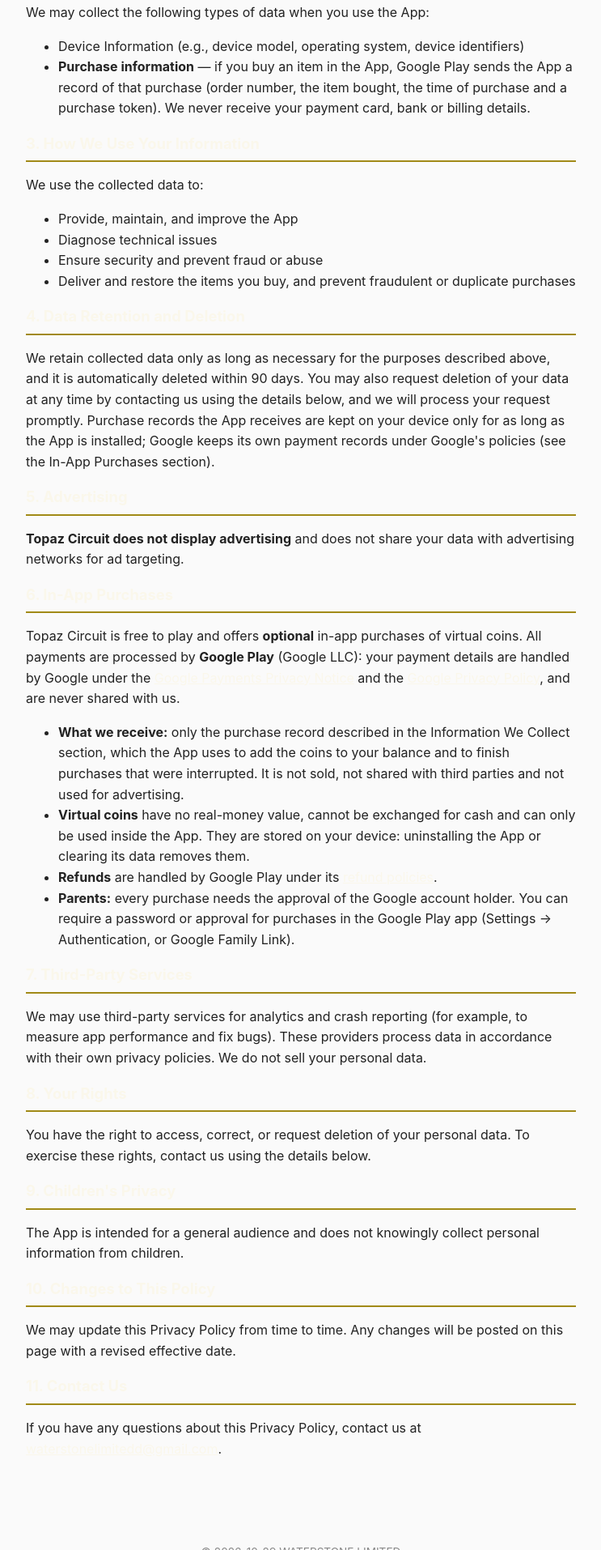
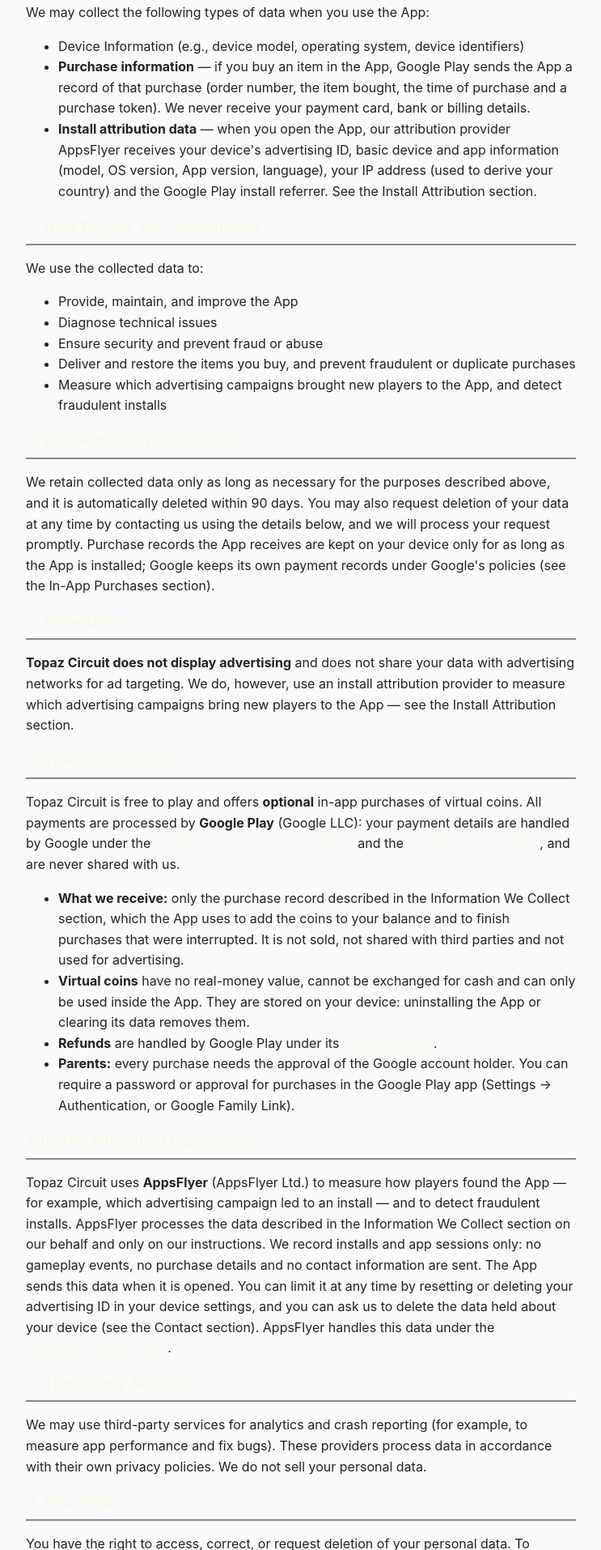
Before and after one commit to waterstonelimitedd/waterstonelimitedd.github.io, a plain HTML site: page topaz-circuit/index.html in a window 1280 px wide. Shown: the part 886-2800 px from the top of the page at 81% size, without its empty margins (268-1011 px from the left). Drawn offline with Linux system fonts and the light colour scheme.

Commit message:
feat(privacy): add topaz-circuit policy for waterstonelimitedd@gmail.com

```diff
--- a/topaz-circuit/index.html
+++ b/topaz-circuit/index.html
@@ -5,7 +5,7 @@
 <meta name="viewport" content="width=device-width, initial-scale=1">
 <title>Topaz Circuit — Privacy Policy</title>
 <style>
-  :root { --primary: #FAF7EB; --accent: #A18A17; }
+  :root { --primary: #FAF7EB; --accent: #888888; }
   * { box-sizing: border-box; }
   body { margin: 0; font-family: -apple-system, Segoe UI, Roboto, Helvetica, Arial, sans-serif;
          color: #222; background: #fafafa; line-height: 1.6; }
@@ -23,7 +23,7 @@
 <header>
   <img src="banner.png" alt="Topaz Circuit banner">
   <h1>Topaz Circuit</h1>
-  <p>Privacy Policy — effective 2026-10-29</p>
+  <p>Privacy Policy — effective 2026-11-18</p>
 </header>
 <main>
   <h2>1. Introduction</h2>
@@ -41,6 +41,10 @@
     <li><strong>Purchase information</strong> — if you buy an item in the App, Google Play sends
       the App a record of that purchase (order number, the item bought, the time of purchase and a
       purchase token). We never receive your payment card, bank or billing details.</li>
+    <li><strong>Install attribution data</strong> — when you open the App, our attribution provider
+      AppsFlyer receives your device's advertising ID, basic device and app information (model, OS
+      version, App version, language), your IP address (used to derive your country) and the Google Play
+      install referrer. See the Install Attribution section.</li>
   </ul>
 
   <h2>3. How We Use Your Information</h2>
@@ -50,6 +54,8 @@
     <li>Diagnose technical issues</li>
     <li>Ensure security and prevent fraud or abuse</li>
     <li>Deliver and restore the items you buy, and prevent fraudulent or duplicate purchases</li>
+    <li>Measure which advertising campaigns brought new players to the App, and detect fraudulent
+      installs</li>
   </ul>
 
   <h2>4. Data Retention and Deletion</h2>
@@ -65,7 +71,8 @@
   <h2>5. Advertising</h2>
   <p>
     <strong>Topaz Circuit does not display advertising</strong> and does not share
-    your data with advertising networks for ad targeting.
+    your data with advertising networks for ad targeting. We do, however, use an install attribution provider to measure which
+    advertising campaigns bring new players to the App — see the Install Attribution section.
   </p>
   <h2>6. In-App Purchases</h2>
   <p>
@@ -91,39 +98,51 @@
       (Settings &rarr; Authentication, or Google Family Link).</li>
   </ul>
 
-  <h2>7. Third-Party Services</h2>
+  <h2>7. Install Attribution (AppsFlyer)</h2>
+  <p>
+    Topaz Circuit uses <strong>AppsFlyer</strong> (AppsFlyer Ltd.) to measure how players found the App —
+    for example, which advertising campaign led to an install — and to detect fraudulent installs.
+    AppsFlyer processes the data described in the Information We Collect section on our behalf and
+    only on our instructions. We record installs and app sessions only: no gameplay events, no
+    purchase details and no contact information are sent. The App sends this data when it is opened. You can limit it at any time by
+    resetting or deleting your advertising ID in your device settings, and you can ask us to delete
+    the data held about your device (see the Contact section). AppsFlyer handles this data under the
+    <a href="https://www.appsflyer.com/legal/services-privacy-policy/" target="_blank" rel="noopener">AppsFlyer Services Privacy Policy</a>.
+  </p>
+
+  <h2>8. Third-Party Services</h2>
   <p>
     We may use third-party services for analytics and crash reporting (for example,
     to measure app performance and fix bugs). These providers process data in
     accordance with their own privacy policies. We do not sell your personal data.
   </p>
 
-  <h2>8. Your Rights</h2>
+  <h2>9. Your Rights</h2>
   <p>
     You have the right to access, correct, or request deletion of your personal
     data. To exercise these rights, contact us using the details below.
   </p>
 
-  <h2>9. Children's Privacy</h2>
+  <h2>10. Children's Privacy</h2>
   <p>
     The App is intended for a general audience and does not knowingly collect
     personal information from children.
   </p>
 
-  <h2>10. Changes to This Policy</h2>
+  <h2>11. Changes to This Policy</h2>
   <p>
     We may update this Privacy Policy from time to time. Any changes will be posted
     on this page with a revised effective date.
   </p>
 
-  <h2>11. Contact Us</h2>
+  <h2>12. Contact Us</h2>
   <p>
     If you have any questions about this Privacy Policy, contact us at
     <a href="mailto:waterstonelimitedd@gmail.com">waterstonelimitedd@gmail.com</a>.
   </p>
 </main>
 <footer>
-  &copy; 2026-10-29 WATERSTONE LIMITED
+  &copy; 2026-11-18 WATERSTONE LIMITED
 </footer>
 </body>
 </html>
```
